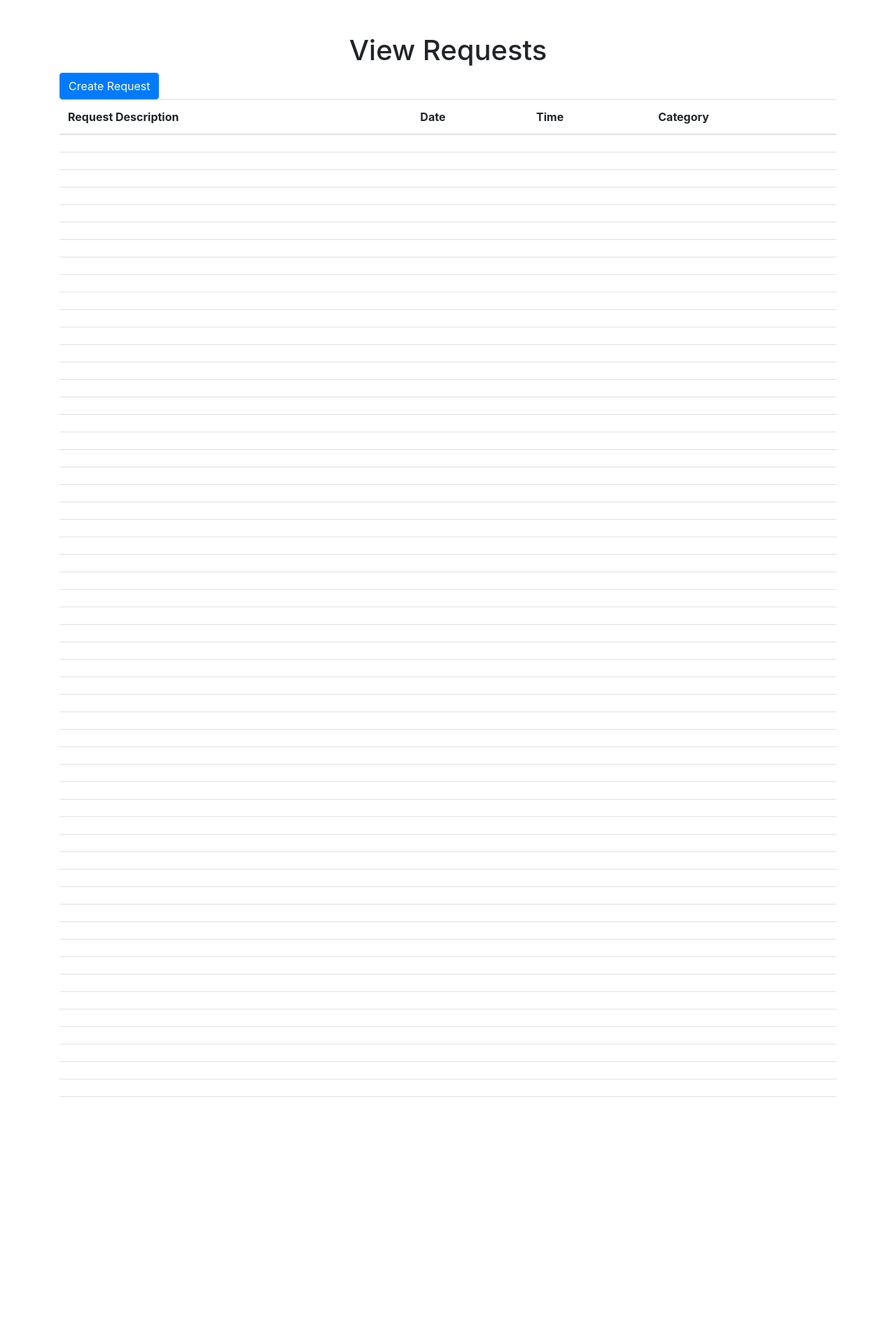
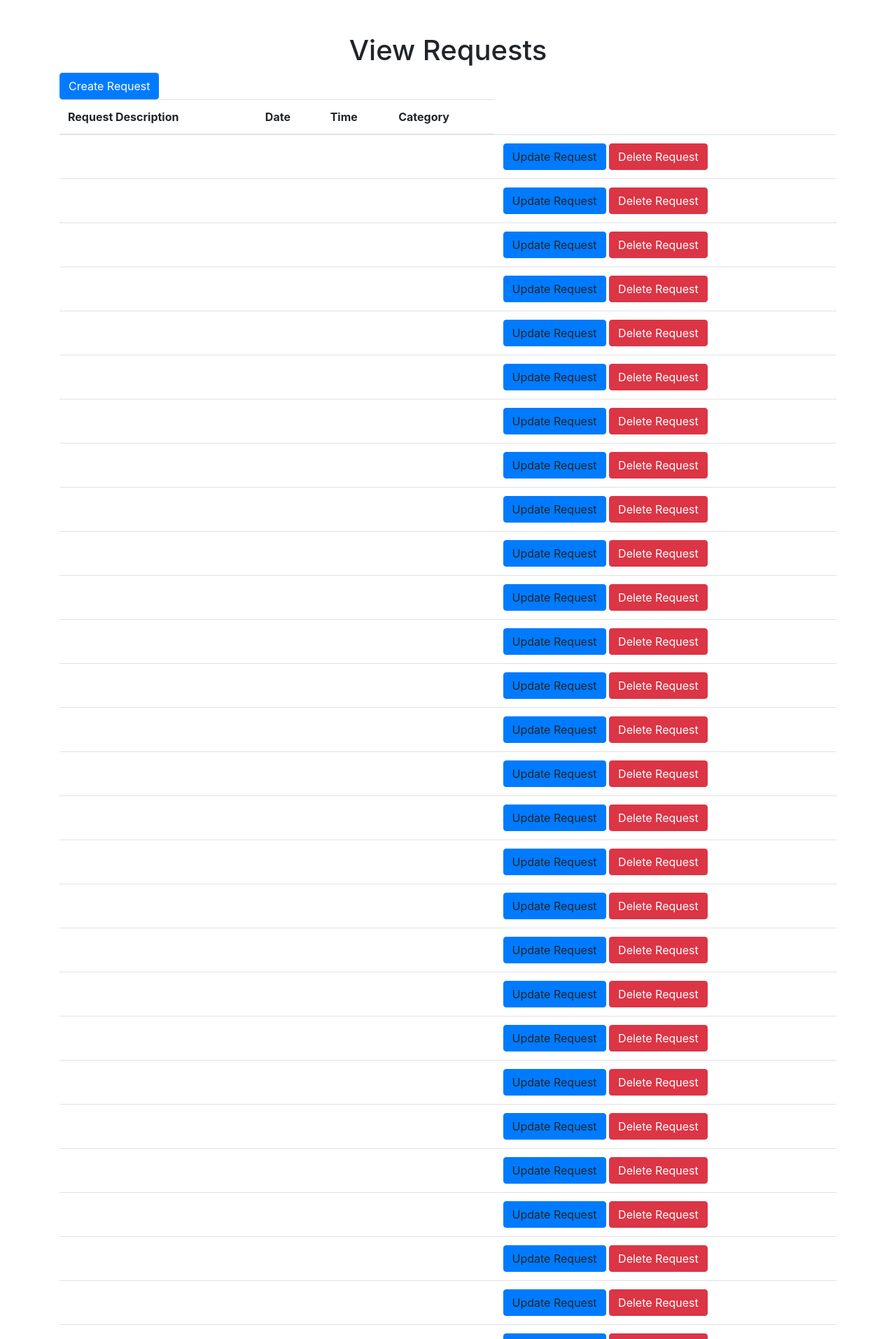
Before and after one commit to zerulite/CSCI314_SIM2025Q4_T05_uno, a Flask app: page /ViewReq in a window 1280 px wide. Shown: the top 1914 px of the page at 70% size. Before the commit the page ends 1568 px from the top, so only its background shows below. Run offline with Flask 3, Linux system fonts and the light colour scheme; data that the repository does not hold is empty.

Commit message:
changed some files for view

```diff
--- a/templates/viewRequest.html
+++ b/templates/viewRequest.html
@@ -38,7 +38,11 @@
                         <td>{{result[1]}}</td>
                         <td>{{result[2]}}</td>
                         <td>{{result[3]}}</td>
-                        <td>{{result[8]}}</td>
+                        <td>{{result[7]}}</td>
+                        <td>
+                            <a class="btn btn-primary">Update Request</a>
+                            <a class="btn btn-danger" href="/DeleteReq" name="requestID" value={{result[0]}}>Delete Request</a>
+                        </td>
                     </tr>
                     {%endfor%}
                 </tbody>
```
